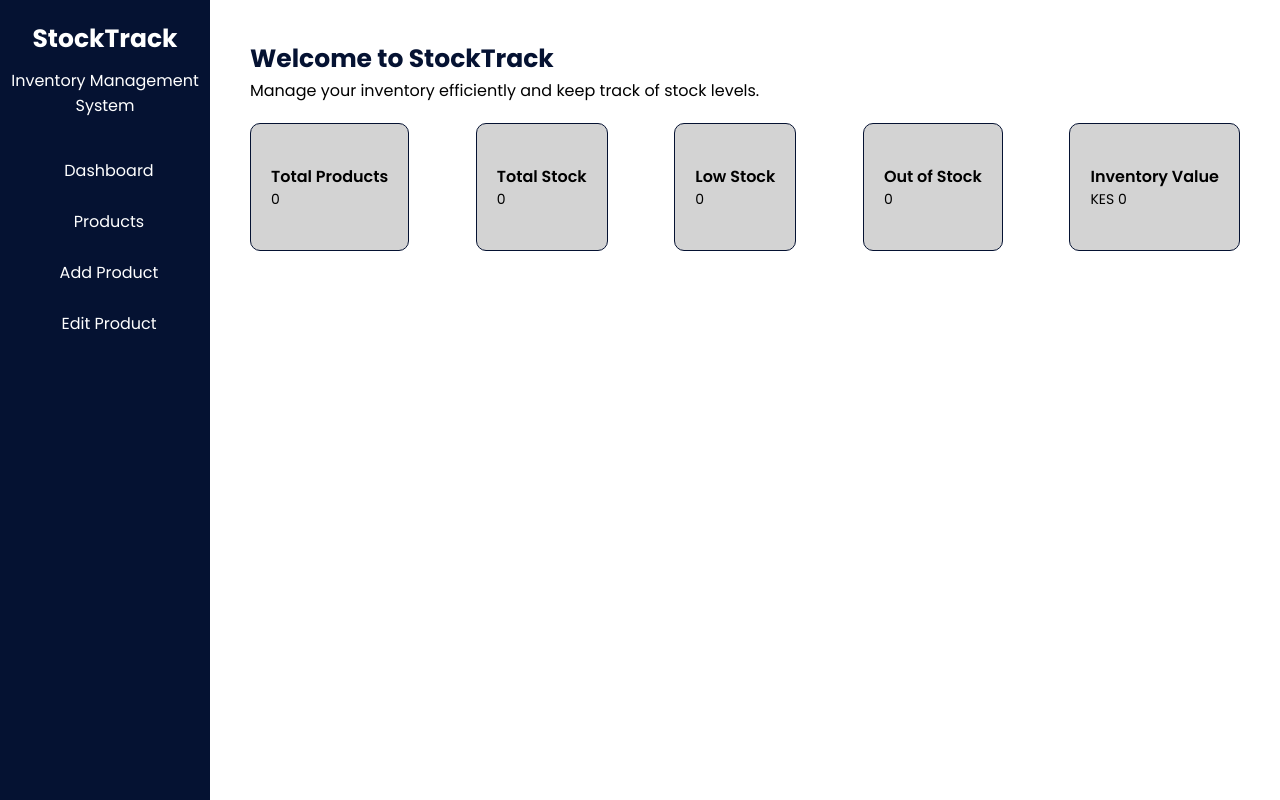
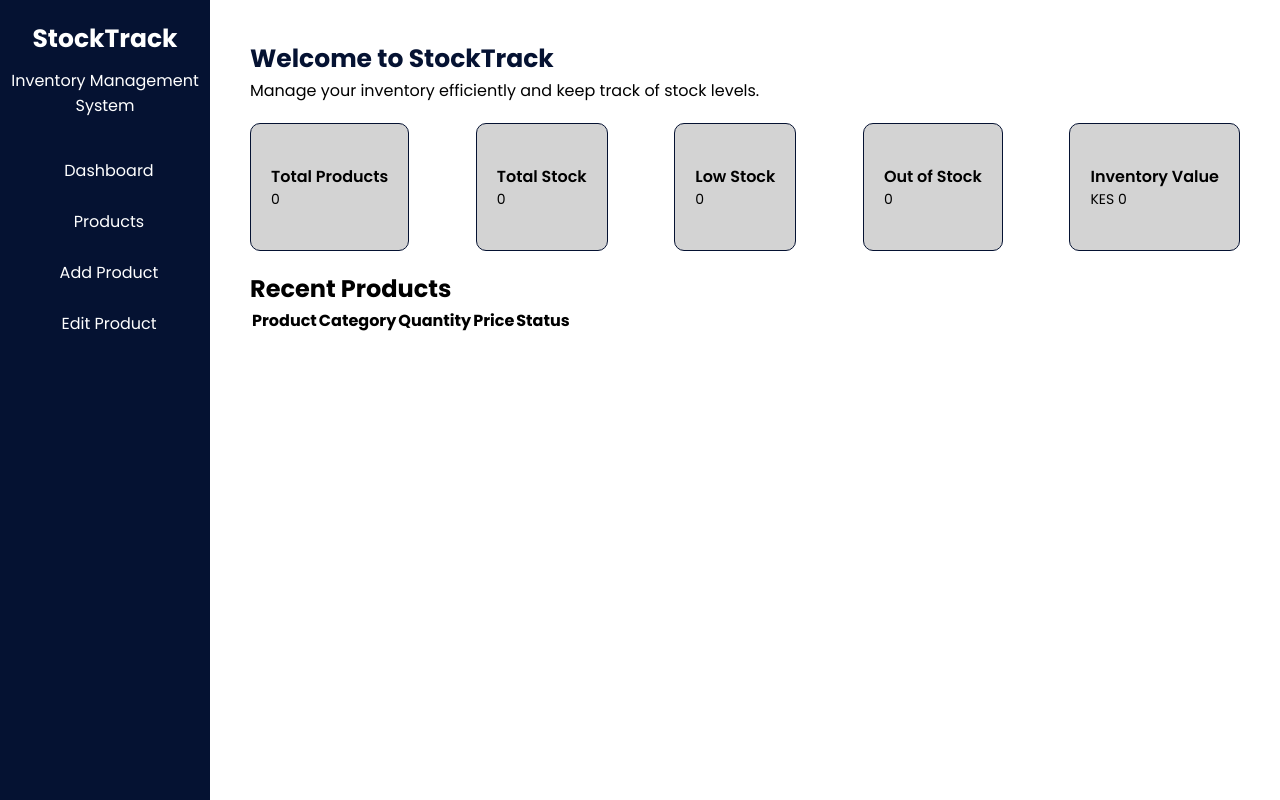
Before and after one commit to stevemusili/stock-track, a plain HTML site: page index.html in a window 1280 px wide. Drawn offline with Linux system fonts and the light colour scheme.

Commit message:
add a recent products section and a table

```diff
--- a/index.html
+++ b/index.html
@@ -50,6 +50,28 @@
             </div>
         </section>
 
+        <section class="recent-products">
+            <div class="section-header">
+                <h2>Recent Products</h2>
+            </div>
+
+            <table class="recent-products-table">
+                <thead>
+                    <tr>
+                        <th>Product</th>
+                        <th>Category</th>
+                        <th>Quantity</th>
+                        <th>Price</th>
+                        <th>Status</th>
+                    </tr>
+                </thead>
+
+                <tbody id="recent-products-list">
+
+                </tbody>
+            </table>
+        </section>
+
     </main>
 
 </body>
```
